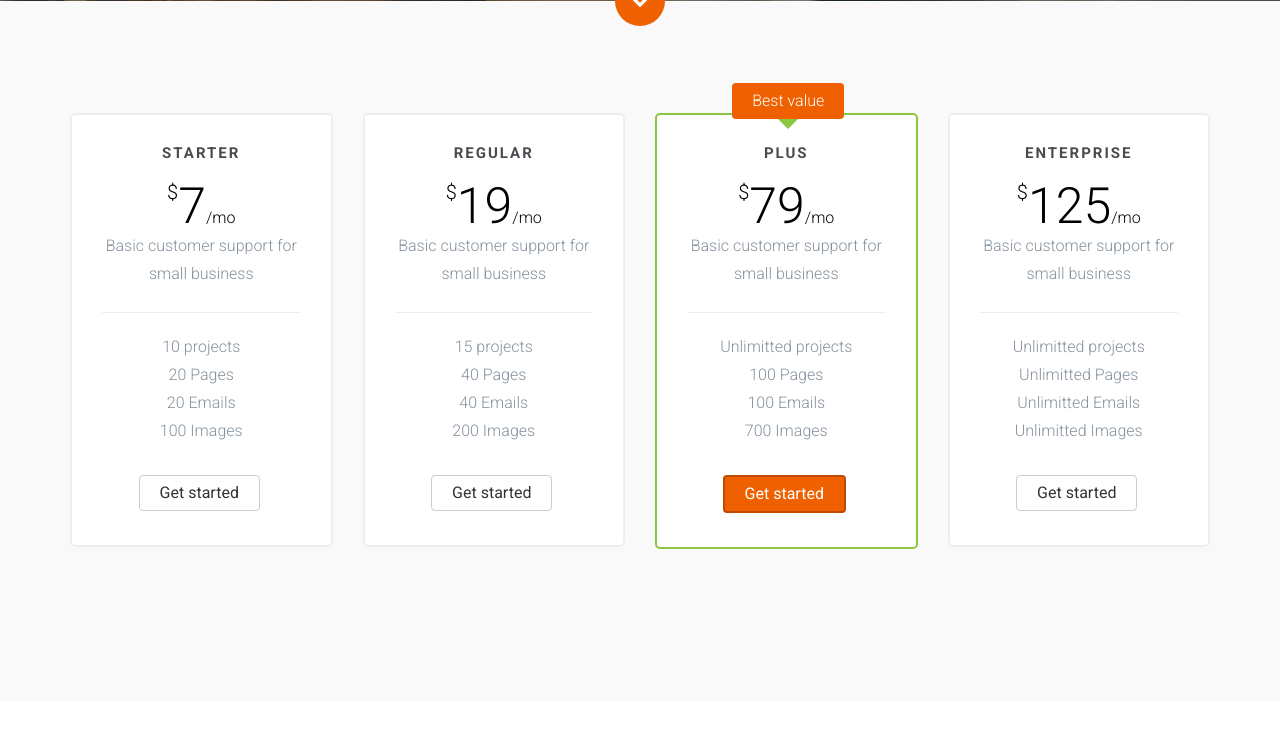
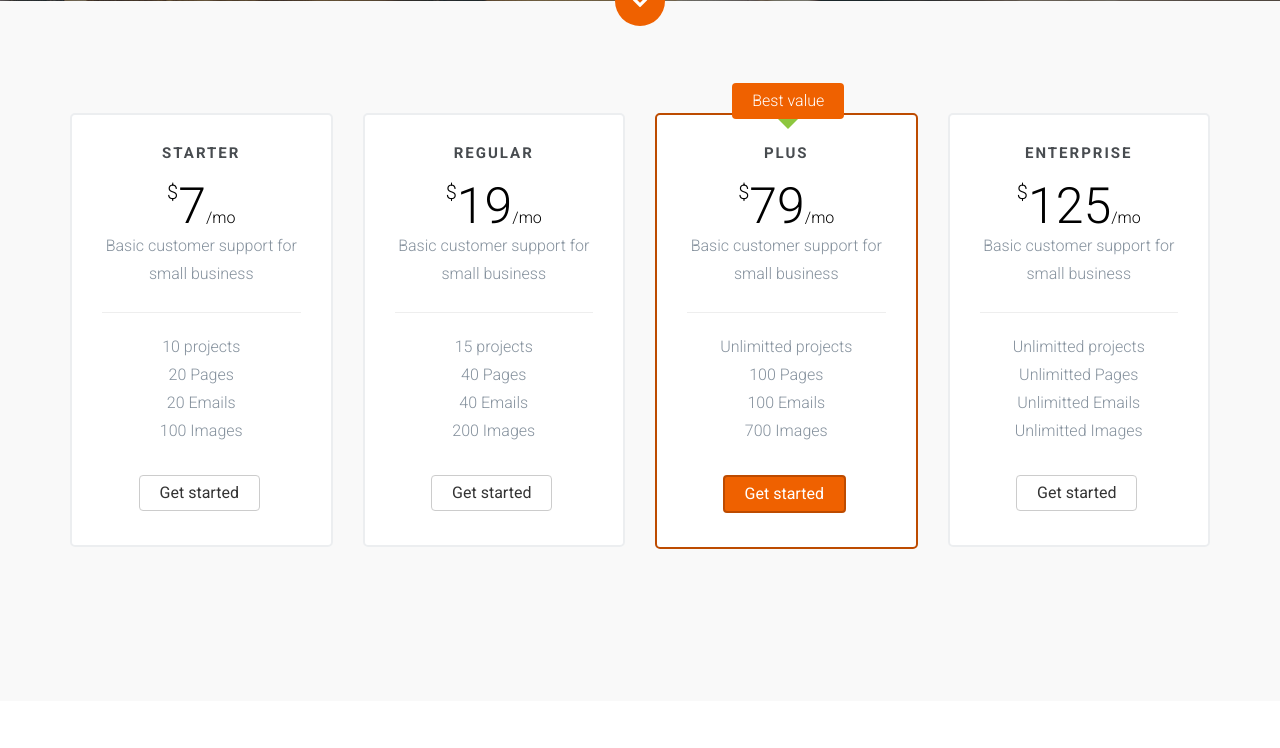
Before and after one commit to LucasRamosLobo/repo-guia-oficial, a Django app: page /parceiro/ in a window 1280 px wide. Shown: the part 619-1367 px from the top of the page. Run offline with Django 3.2, Linux system fonts and the light colour scheme; some libraries are stand-ins or nearby versions; some web fonts are replaced.

```diff
--- a/templates/pricing.html
+++ b/templates/pricing.html
@@ -176,7 +176,7 @@
 				</div>
 				<div class="clearfix visible-sm-block" ></div>
 				<div class="col-md-3 col-sm-6 animate-box" style="border-color:#BD4B00 ;" >
-					<div class="price-box popular" >
+					<div class="price-box popular"  style="border-color:#BD4B00 ;">
 						<div class="popular-text" style="background-color:#EF6100;">Best value</div>
 						<h2 class="pricing-plan">Plus</h2>
 						<div class="price"><sup class="currency">$</sup>79<small>/mo</small></div>
```
